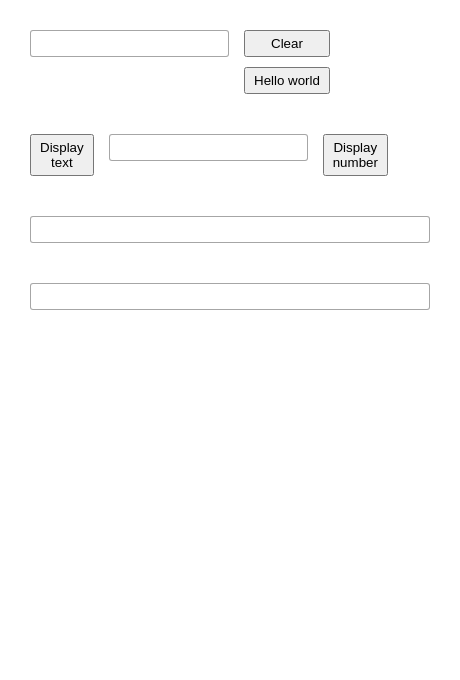
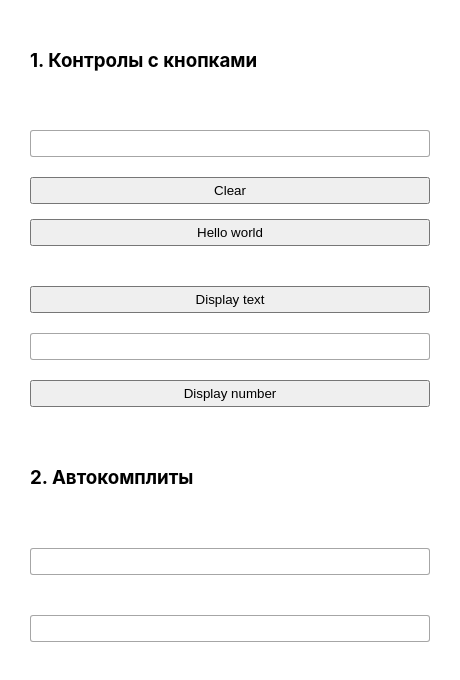
Before and after one commit to ikirienko/mobx-mvvm-test-task, a React (Create React App) app: page / in a window 390 px wide. Shown: the top 680 px of the page, 460 px wide, since content can reach past the window. Built offline with nearby package versions, Linux system fonts and the light colour scheme.

Commit message:
littel style fixes

```diff
--- a/src/App.css
+++ b/src/App.css
@@ -1,4 +1,5 @@
 .container {
+  width: max(50vw, 400px);
   display: flex;
   padding: 30px;
   flex-direction: column;
--- a/src/App.tsx
+++ b/src/App.tsx
@@ -6,6 +6,7 @@ import "./App.css";
 function App() {
   return (
     <div className="container">
+      <h3>1. Контролы с кнопками</h3>
       <ControlButtons
         rightButtonsProps={[
           {
@@ -46,6 +47,7 @@ function App() {
           },
         ]}
       />
+      <h3>2. Автокомплиты</h3>
       <Autocomplete<CountryInfo>
         maxPromptsAmount={3}
         fetchItemsByValue={getCountryByName}
--- a/src/components/Autocomplete/styles.css
+++ b/src/components/Autocomplete/styles.css
@@ -1,5 +1,5 @@
 .autocomplete {
-  width: max(50vw, 400px);
+  width: 100%;
   display: flex;
   flex-direction: column;
   position: relative;
--- a/src/components/ControlButtons/styles.css
+++ b/src/components/ControlButtons/styles.css
@@ -9,3 +9,15 @@
   flex-direction: column;
   gap: 10px;
 }
+
+@media screen and (max-width: 768px) {
+  .control-buttons {
+    align-items: stretch;
+    flex-direction: column;
+    gap: 20px;
+  }
+
+  .buttons {
+    gap: 15px;
+  }
+}
```
